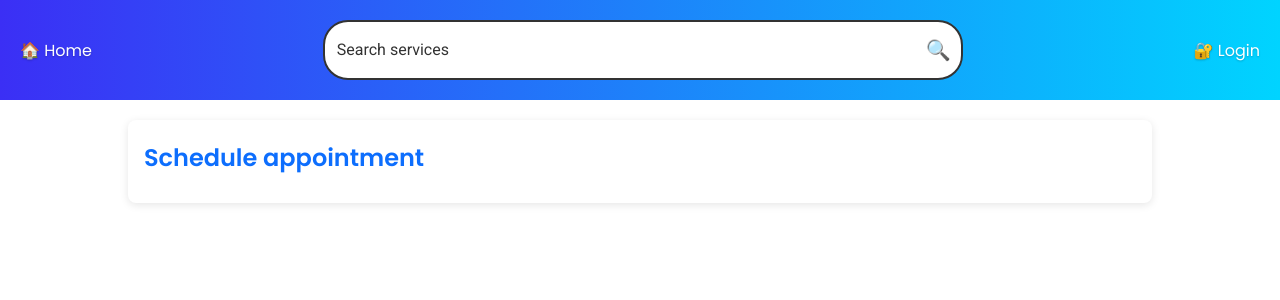
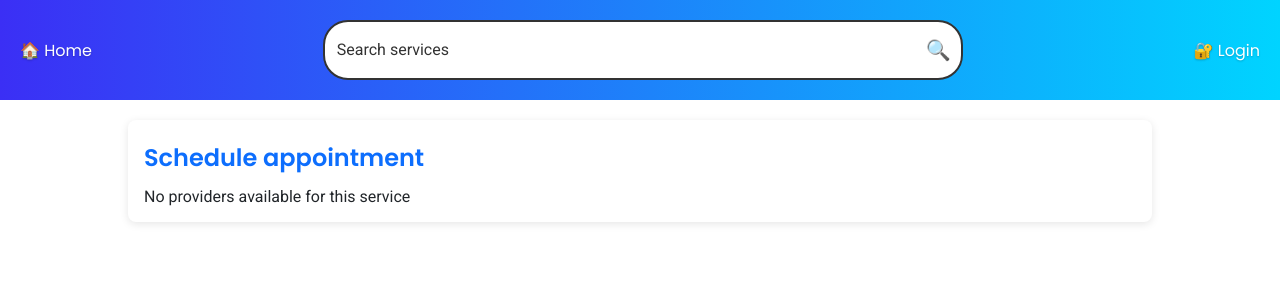
Before and after one commit to Lisboa8045/academy-project, an Angular app in the folder frontend/: page /schedule/1 in a window 1280 px wide. Shown: the top 300 px of the page. Built offline with nearby package versions, Linux system fonts and the light colour scheme; no server answers.

Commit message:
small change

```diff
--- a/frontend/src/app/schedule/schedule.component.html
+++ b/frontend/src/app/schedule/schedule.component.html
@@ -1,7 +1,13 @@
 <div class="schedule-container">
   <h2>Schedule appointment</h2>
+
+  <!-- Mostra mensagem se não houver providers -->
+  <div *ngIf="providers && providers.length === 0" class="no-providers-message">
+    No providers available for this service
+  </div>
+
   <app-slot-selection
-    *ngIf="(currentStep === 'slots' || currentStep === 'confirmation' || currentStep === 'provider')"
+    *ngIf="providers && providers.length > 0 && (currentStep === 'slots' || currentStep === 'confirmation' || currentStep === 'provider')"
     [slots]="slots"
     [providers]="providers"
     [selectedProvider]="selectedProvider"
@@ -16,14 +22,14 @@
   </app-slot-selection>
 
   <app-provider-selection-modal
-    *ngIf="currentStep === 'provider' && showProviderModal"
+    *ngIf="providers && providers.length > 0 && currentStep === 'provider' && showProviderModal"
     [providerOptions]="providerOptions"
     (providerSelected)="selectProviderSlot($event)"
     (backToSlots)="currentStep = 'slots'">
   </app-provider-selection-modal>
 
   <app-confirmation-modal
-    *ngIf="currentStep === 'confirmation' && showConfirmationModal"
+    *ngIf="providers && providers.length > 0 && currentStep === 'confirmation' && showConfirmationModal"
     [selectedService]="selectedService"
     [selectedSlot]="selectedSlot"
     (cancel)="cancelModal()"
```
Also changed, not shown: 1 other file (tests, documents, lock files or other folders).
